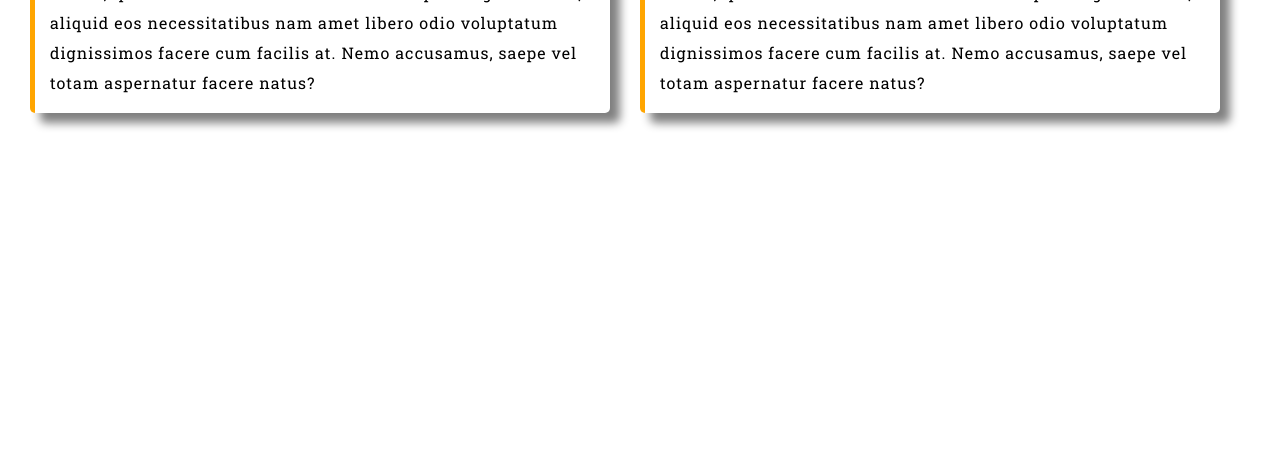
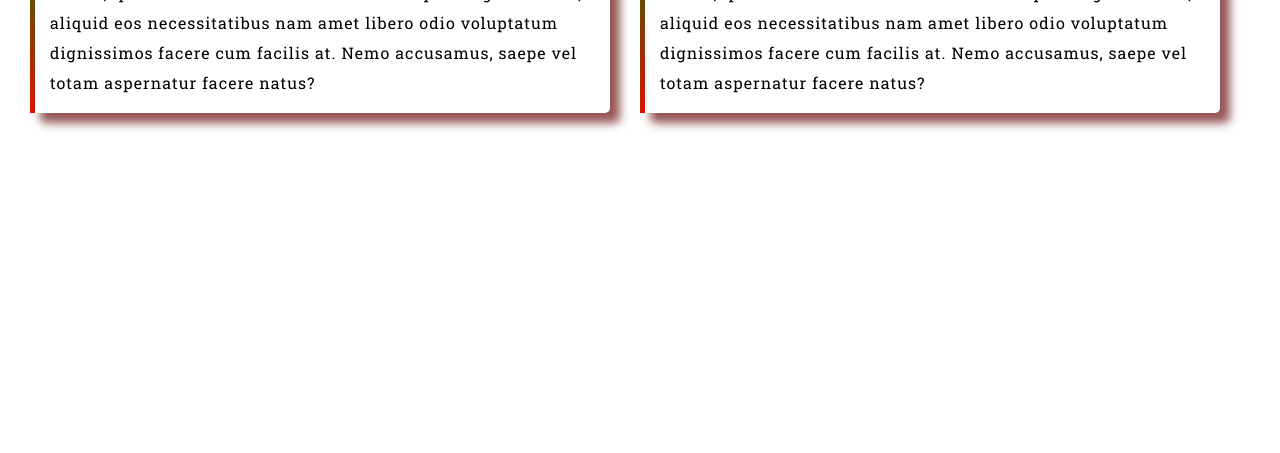
Before and after one commit to ruhulamin96/first-repo, a plain HTML site: page index.html in a window 1280 px wide. Shown: the part 407-860 px from the top of the page. Drawn offline with Linux system fonts and the light colour scheme.

Commit message:
add linear-gradient border

```diff
--- a/style.css
+++ b/style.css
@@ -12,6 +12,8 @@
   height: 100vh;
   align-items: center;
   justify-content: center;
+
+
   margin: 30px;
 }
 .right_area,
@@ -19,9 +21,10 @@
   line-height: 30px;
   letter-spacing: 1px;
   margin-right: 30px;
-  box-shadow: 10px 10px 10px gray;
+  box-shadow: 10px 10px 10px rgb(149, 85, 85);
   border-radius: 5px;
   padding: 15px;
-  background-image: url();
-  border-left: 5px solid orange;
+  border-image: linear-gradient(green, red) 27;
+  border-left: 5px solid;
+
 }
```
Also changed, not shown: bg_image.jpg (added), 1 other file.
